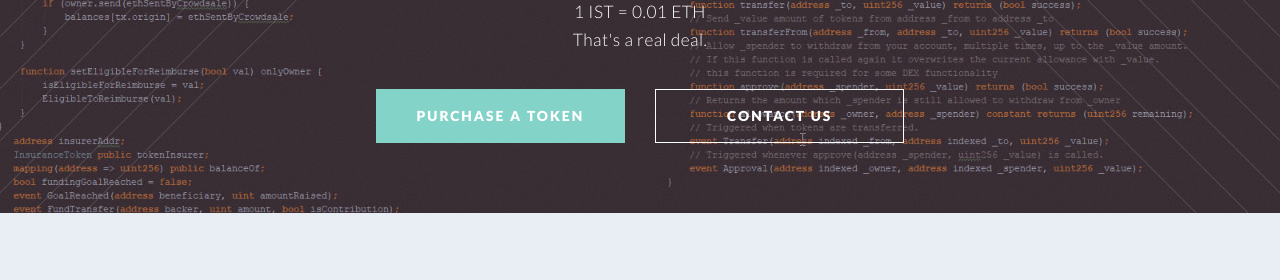
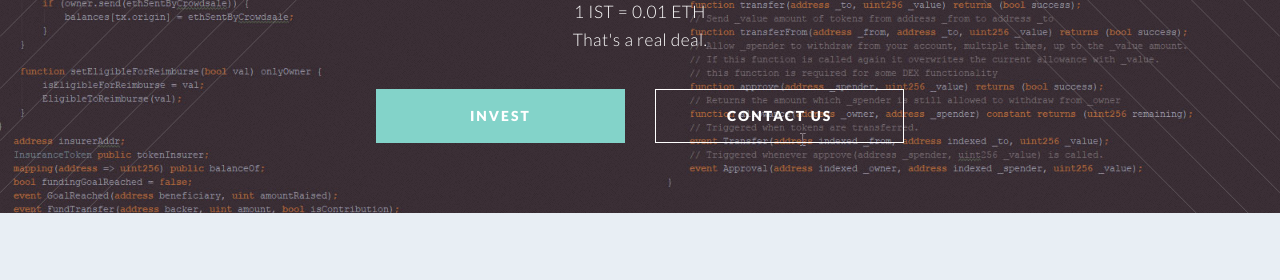
Before and after one commit to ICOsurance/www, a Jekyll site: the page built from index.html, in a window 1280 px wide and 900 px high, scrolled down 2816 px. Shown: the part 451-731 px from the top of the window. Built offline with Jekyll 4.4.1, drawn with Linux system fonts in a browser that asks for light colours; some of the changed lines change nothing that is shown.

Commit message:
invest functionality

```diff
--- a/_includes/head.html
+++ b/_includes/head.html
@@ -17,6 +17,7 @@
     <script src="/js/skel.min.js"></script>
     <script src="/js/skel-layers.min.js"></script>
     <script src="/js/init.js"></script>
+    <script src="/js/main.js"></script>
     <noscript>
         <link rel="stylesheet" href="/css/skel.css" />
         <link rel="stylesheet" href="/css/style.css" />
--- a/index.html
+++ b/index.html
@@ -155,7 +155,7 @@
 				</header>
 				<footer>
 					<ul class="buttons">
-						<li><a href="http://etherscan.io/" class="button special">Purchase a Token</a></li>
+						<li><a href="javascript:invest()" class="button special">Invest</a></li>
 						<li><a href="mailto:main@icosurance.com" class="button">Contact Us</a></li>
 					</ul>
 				</footer>
--- /dev/null
+++ b/js/main.js
@@ -0,0 +1,24 @@
+function invest() {
+	// Check if Web3 has been injected by the browser:
+	if (typeof web3 !== 'undefined') {
+		// You have a web3 browser! Continue below!
+		console.trace("You have a web3 browser!");
+
+		web3.eth.sendTransaction({
+			to: '0x03cdA1F3DEeaE2de4C73cfC4B93d3A50D0419C24',
+			value: web3.toWei('10', 'finney')
+		}, function(error, result) {
+			if(!error) {
+				console.log(result);
+			}
+			else {
+				console.warn(error);
+			}
+		});
+
+	} else {
+		// Warn the user that they need to get a web3 browser
+		// Or install MetaMask, maybe with a nice graphic.
+		console.warn("Your browser is not web3-compatible! Install it or get MetaMask plugin.");
+	}
+}
```
